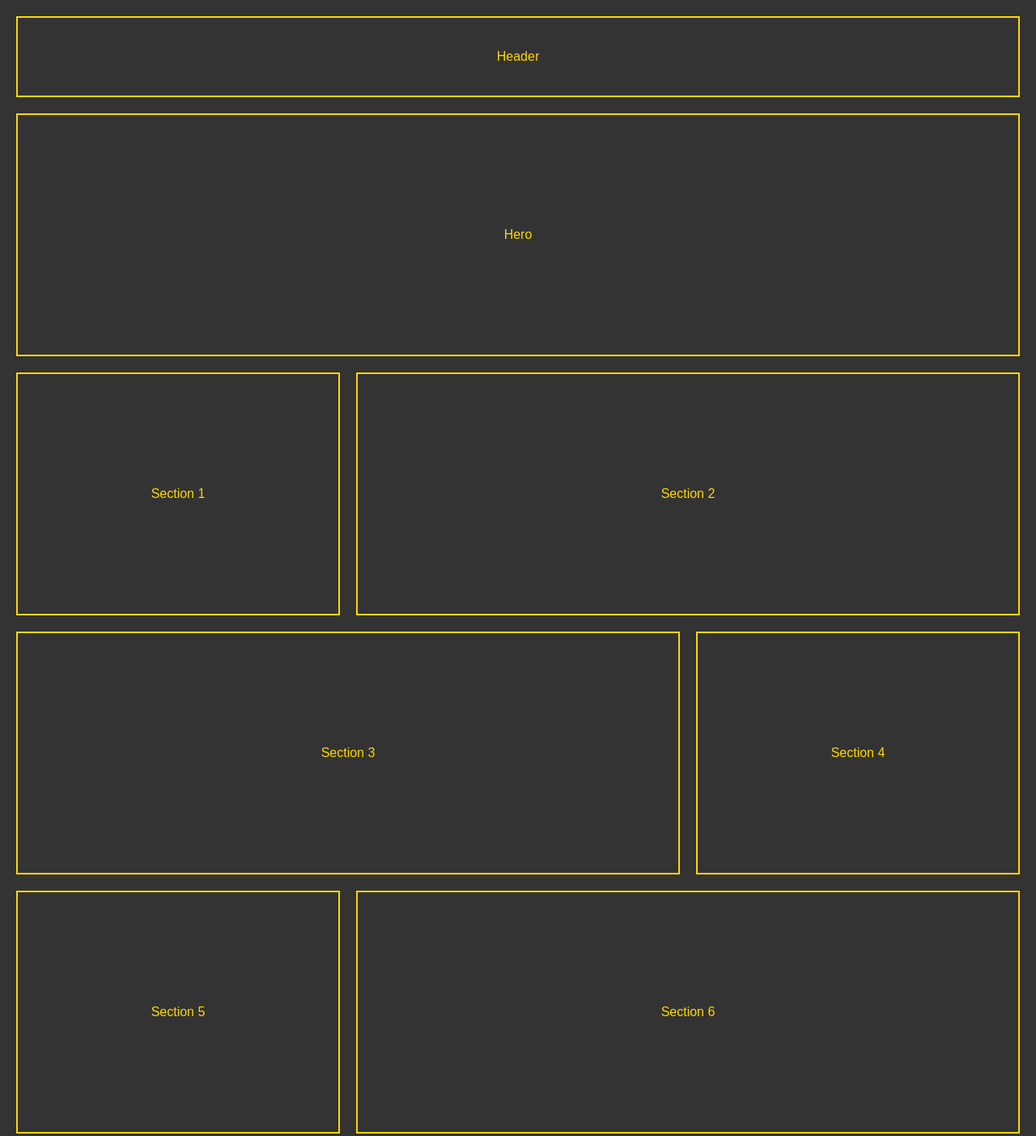
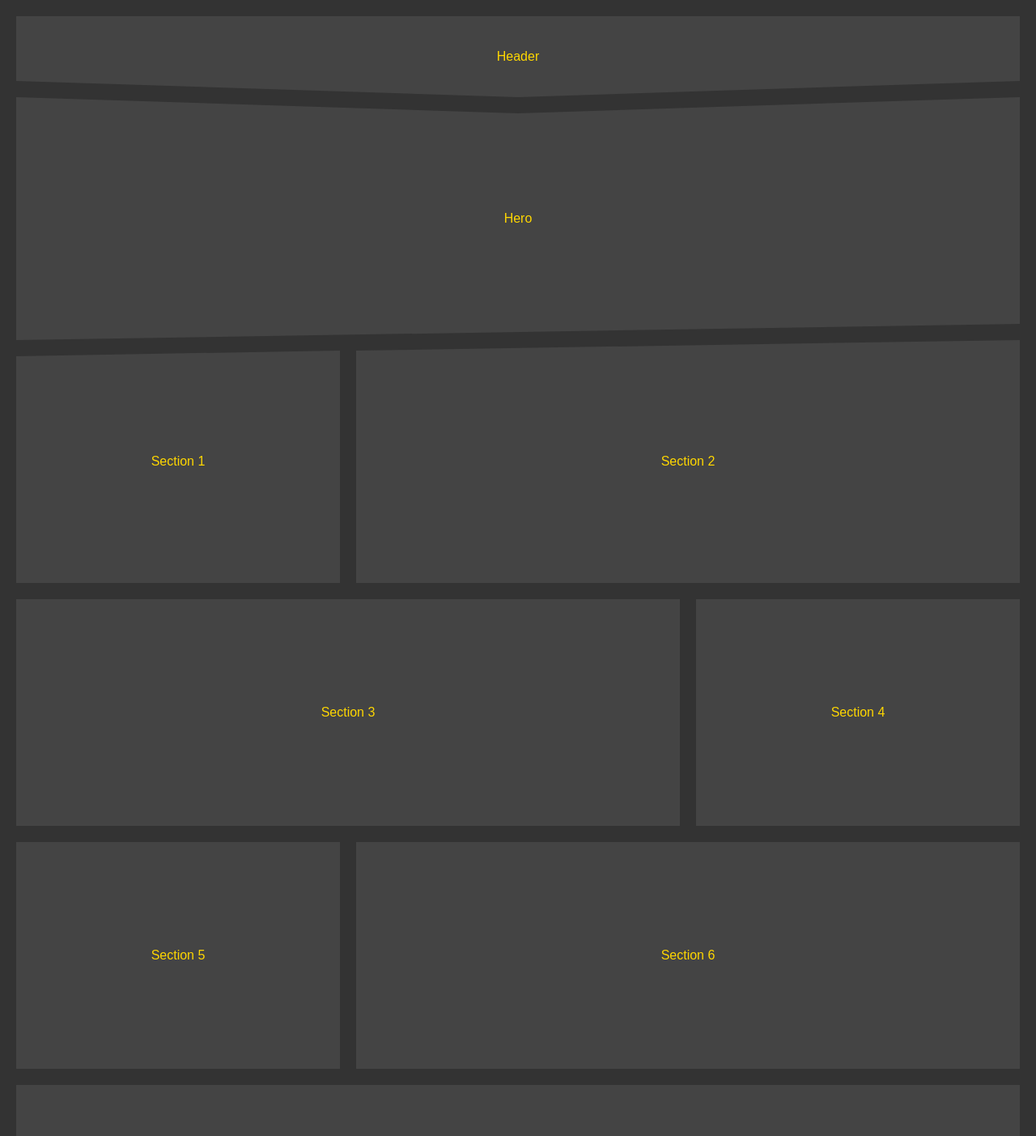
Before and after one commit to RokasIme/Grid, a website: page index.html in a window 1280 px wide. Shown: the top 1403 px of the page at 81% size. Drawn offline with Linux system fonts and the light colour scheme.

Commit message:
clip-path added

```diff
--- a/style.css
+++ b/style.css
@@ -11,12 +11,13 @@ body {
 }
 
 .container > * {
-  border: 2px solid gold;
+  /* border: 2px solid gold; */
   padding: 2rem;
   text-align: center;
   display: flex;
   justify-content: center;
   align-items: center;
+  background-color: #444;
 }
 
 .container {
@@ -26,7 +27,7 @@ body {
   justify-content: center;
   align-content: center;
   grid-template-rows: 100px repeat(5, 300px) 150px;
-  gap: 20px;
+  column-gap: 20px;
   margin: 20px;
 
   grid-template-areas:
@@ -85,3 +86,45 @@ header {
 footer {
   grid-area: footer;
 }
+
+/* PATHS */
+
+header {
+  clip-path: polygon(0 0, 100% 0, 100% 80px, 50% 100%, 0 80px);
+  animation: moveDown 2s ease-in-out;
+}
+
+.hero {
+  clip-path: polygon(0 0, 50% 20px, 100% 0, 100% 280px, 0 100%);
+}
+
+.s1 {
+  clip-path: polygon(0 20px, 100% 13px, 100% 100%, 0 100%);
+}
+
+.s2 {
+  clip-path: polygon(0 13px, 100% 0, 100% 100%, 0 100%);
+}
+
+.promo,
+footer,
+.s3,
+.s4,
+.s5,
+.s6 {
+  margin-top: 20px;
+}
+
+@keyframes moveDown {
+  0% {
+    transform: translateY(-100%);
+    opacity: 0;
+  }
+  80% {
+    transform: translateY(20px);
+    opacity: 1;
+  }
+  100% {
+    transform: translateY(0%);
+  }
+}
```
Also changed, not shown: readme.md (added).
